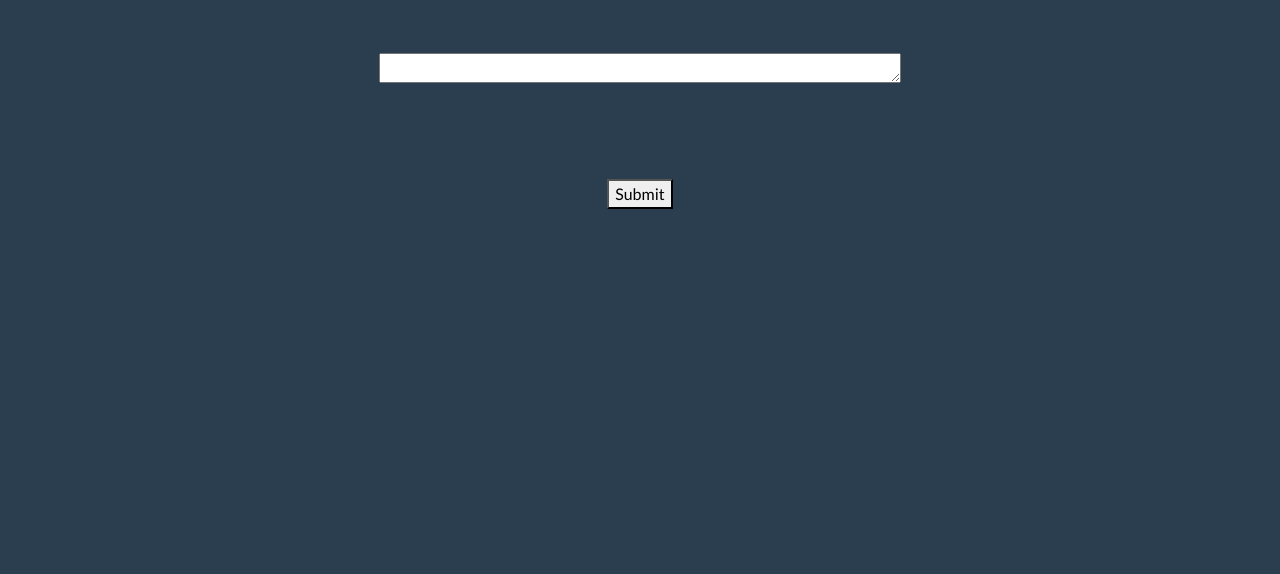
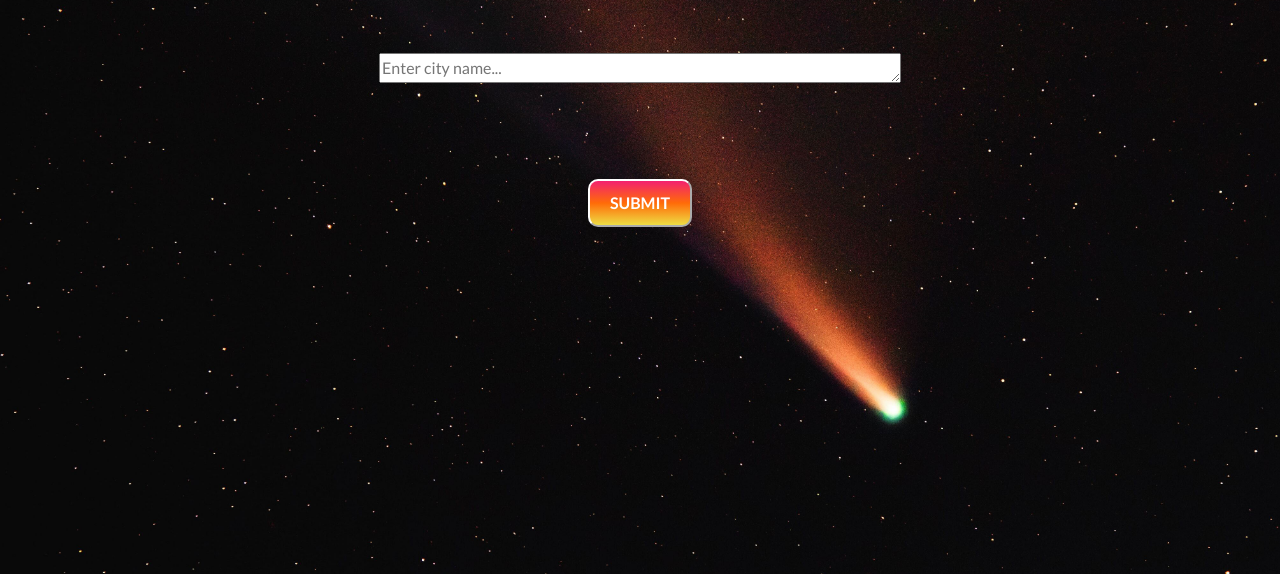
Before and after one commit to RachaelKStokes/trailblazerz, a plain HTML site: page index.html in a window 1280 px wide. Shown: the part 226-800 px from the top of the page. Drawn offline with nearby package versions, Linux system fonts and the light colour scheme.

Commit message:
added styling, placeholder text, and background image

```diff
--- a/assets/style.css
+++ b/assets/style.css
@@ -6,3 +6,20 @@ h1 {
             -webkit-text-fill-color: transparent;
             -webkit-background-clip: text;
 }
+/*added background image options*/
+body {
+    /*background-image: url("../images/adrian-n-ijxO4L-le4c-unsplash.jpg");*/
+    /*background-image: url("../images/vincentiu-solomon-ln5drpv_ImI-unsplash.jpg");*/
+    background-image: url("../images/alexander-andrews-cdjsw6sjwly-unsplash cropped.jpg");
+    background-size: cover;
+}
+/*added button styling*/
+button {
+    border-radius: 10px;
+    background-color: #ff6b08;
+    background: linear-gradient(to bottom, #f32170,
+    #ff6b08, #eedd44);
+    color: white;
+    font-weight: 600;
+    border-color: white;
+}
--- a/index.html
+++ b/index.html
@@ -21,8 +21,8 @@
         <h4 class="">Type in a city where you want to find the nearest fireball impact on the ground. See what turns up!</h4>
 
         <div class="d-flex flex-column justify-content-center align-items-center">
-            <textarea name="userInput" id="userInput" cols="60" rows="1" class="m-5"> </textarea>
-            <button class="m-5"> Submit </button>
+            <textarea name="userInput" id="userInput" cols="60" rows="1" class="m-5" placeholder="Enter city name..."></textarea>
+            <button class="m-5" style="padding: 10px 20px; font-size: 16px;">SUBMIT</button>
         </div>
 
     </div>
```
Also changed, not shown: images/alexander-andrews-cdjsw6sjwly-unsplash cropped.jpg (added), 3 other files.
